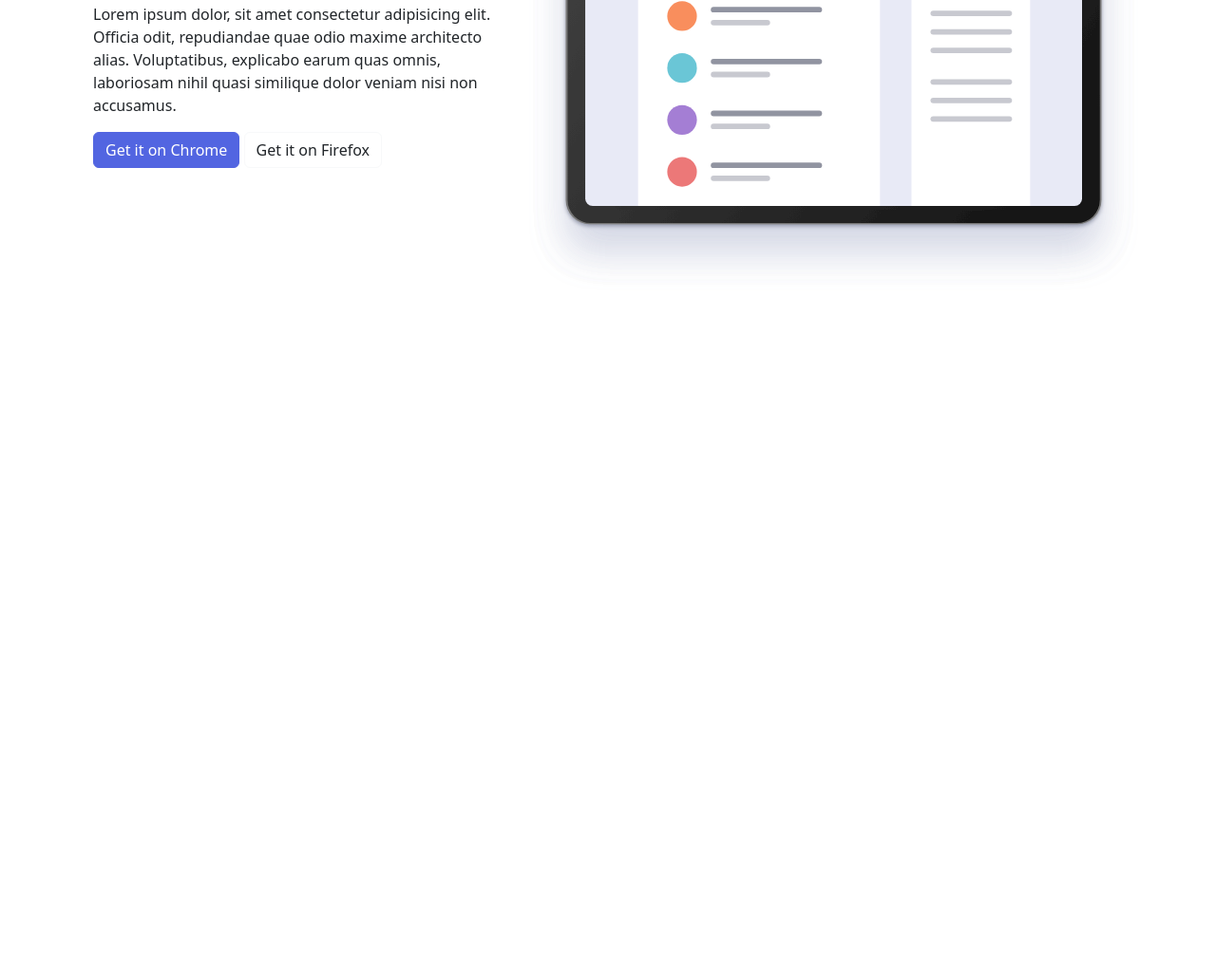
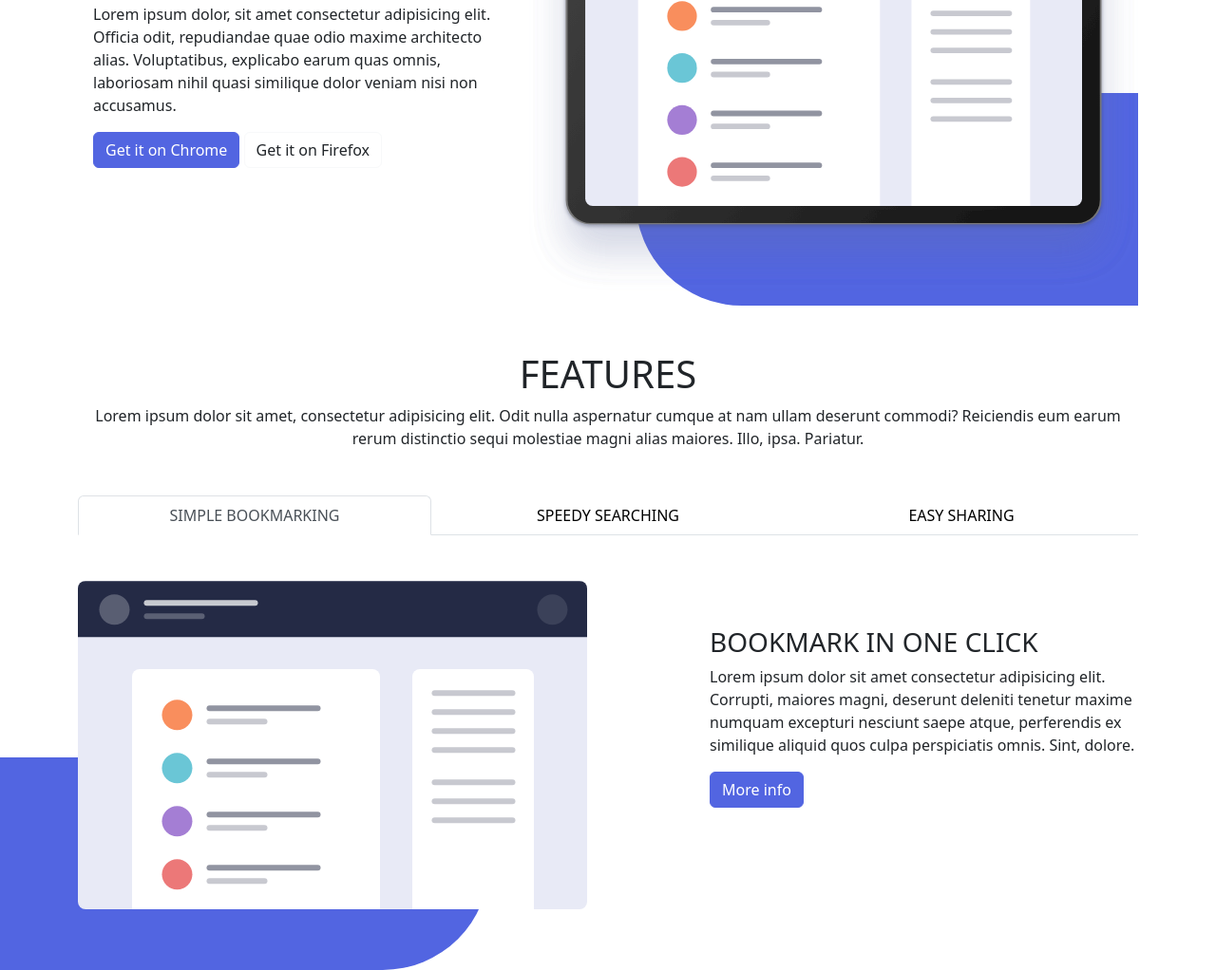
Before and after one commit to EricMorancho/Sprint-2, a website: page Nivell-1.2/index.html in a window 1280 px wide. Shown: the part 253-1275 px from the top of the page at 95% size. Before the commit the page ends 800 px from the top, so only its background shows below. Drawn offline with nearby package versions, Linux system fonts and the light colour scheme.

Commit message:
añadido grid y nav-tab

```diff
--- a/Nivell-1.2/index.html
+++ b/Nivell-1.2/index.html
@@ -1,19 +1,25 @@
 <html lang="en">
+
 <head>
   <meta charset="UTF-8">
   <meta http-equiv="X-UA-Compatible" content="IE=edge">
   <meta name="viewport" content="width=device-width, initial-scale=1.0">
-    <link href="https://cdn.jsdelivr.net/npm/bootstrap@5.0.2/dist/css/bootstrap.min.css" rel="stylesheet" integrity="sha384-EVSTQN3/azprG1Anm3QDgpJLIm9Nao0Yz1ztcQTwFspd3yD65VohhpuuCOmLASjC" crossorigin="anonymous">
-    <script src="https://cdn.jsdelivr.net/npm/bootstrap@5.0.2/dist/js/bootstrap.bundle.min.js" integrity="sha384-MrcW6ZMFYlzcLA8Nl+NtUVF0sA7MsXsP1UyJoMp4YLEuNSfAP+JcXn/tWtIaxVXM" crossorigin="anonymous"></script>
+  <link href="https://cdn.jsdelivr.net/npm/bootstrap@5.0.2/dist/css/bootstrap.min.css" rel="stylesheet"
+    integrity="sha384-EVSTQN3/azprG1Anm3QDgpJLIm9Nao0Yz1ztcQTwFspd3yD65VohhpuuCOmLASjC" crossorigin="anonymous">
+  <script src="https://cdn.jsdelivr.net/npm/bootstrap@5.0.2/dist/js/bootstrap.bundle.min.js"
+    integrity="sha384-MrcW6ZMFYlzcLA8Nl+NtUVF0sA7MsXsP1UyJoMp4YLEuNSfAP+JcXn/tWtIaxVXM" crossorigin="anonymous">
+  </script>
   <link rel="stylesheet" href="./sass/main.css">
   <title>Sprint 2 Ejercicio 1</title>
 </head>
+
 <body>
   <div class="container mb-5">
     <nav class="navbar navbar-expand-lg navbar-light bg-light">
       <div class="container-fluid">
         <a class="navbar-brand" href="#"><img src="./Imagenes/logo-bookmark.svg" alt=""></a>
-          <button class="navbar-toggler" type="button" data-bs-toggle="collapse" data-bs-target="#navbarNav" aria-controls="navbarNav" aria-expanded="false" aria-label="Toggle navigation">
+        <button class="navbar-toggler" type="button" data-bs-toggle="collapse" data-bs-target="#navbarNav"
+          aria-controls="navbarNav" aria-expanded="false" aria-label="Toggle navigation">
           <span class="navbar-toggler-icon"></span>
         </button>
         <div class="collapse navbar-collapse" id="navbarNav">
@@ -47,7 +53,77 @@
         </div>
       </div>
       <div class="col-12 col-lg-7 order-1 order-lg-2">
-            <img src="./Imagenes/illustration-hero.svg" alt="Hero" class="img-fluid">
+        <img src="./Imagenes/illustration-hero.svg" alt="Hero" class="img-fluid" id="img-hero">
+        <div class="cuadrado bg-primary"></div>
+      </div>
+    </div>
+  </div>
+
+  <div class="container">
+    <div class="row">
+      <div class="col-12">
+        <div class="text-center mt-5 mb-5">
+          <h1>FEATURES</h1>
+          <P>Lorem ipsum dolor sit amet, consectetur adipisicing elit. Odit nulla aspernatur cumque at nam ullam deserunt commodi? Reiciendis eum earum rerum distinctio sequi molestiae magni alias maiores. Illo, ipsa. Pariatur.</P>
+        </div>
+      </div>
+    </div>
+  </div>
+
+  <div class="container">
+    <div class="row">
+      <div class="col-12">
+        <ul class="nav nav-tabs nav-justified mb-5" id="myTab" role="tablist">
+          <li class="nav-item" role="presentation">
+            <button class="nav-link active" id="home-tab" data-bs-toggle="tab" data-bs-target="#home-tab-pane" type="button" role="tab" aria-controls="home-tab-pane" aria-selected="true">SIMPLE BOOKMARKING</button>
+          </li>
+          <li class="nav-item" role="presentation">
+            <button class="nav-link" id="profile-tab" data-bs-toggle="tab" data-bs-target="#profile-tab-pane" type="button" role="tab" aria-controls="profile-tab-pane" aria-selected="false">SPEEDY SEARCHING</button>
+          </li>
+          <li class="nav-item" role="presentation">
+            <button class="nav-link" id="contact-tab" data-bs-toggle="tab" data-bs-target="#contact-tab-pane" type="button" role="tab" aria-controls="contact-tab-pane" aria-selected="false">EASY SHARING</button>
+          </li>
+        </ul>
+        <div class="tab-content" id="myTabContent">
+          <div class="tab-pane fade show active" id="home-tab-pane" role="tabpanel" aria-labelledby="home-tab" tabindex="0">
+            <div class="row d-flex">
+              <div class="col-7">
+                <img src="./Imagenes/illustration-features-tab-1.svg" alt="ilustracion pestaña 1" class="img-fluid ">
+                <div class="cuadrado2 bg-primary"></div>
+              </div>
+              <div class="col-5 mt-5">
+                <h3>BOOKMARK IN ONE CLICK</h3>
+                <p>Lorem ipsum dolor sit amet consectetur adipisicing elit. Corrupti, maiores magni, deserunt deleniti tenetur maxime numquam excepturi nesciunt saepe atque, perferendis ex similique aliquid quos culpa perspiciatis omnis. Sint, dolore.</p>
+                <button type="button" class="btn btn-primary">More info</button>
+              </div>
+            </div>
+          </div>
+          <div class="tab-pane fade" id="profile-tab-pane" role="tabpanel" aria-labelledby="profile-tab" tabindex="0">
+            <div class="row d-flex">
+              <div class="col-7">
+                <img src="./Imagenes/illustration-features-tab-2.svg" alt="ilustracion pestaña 2" class="img-fluid ">
+                <div class="cuadrado2 bg-primary"></div>
+              </div>
+              <div class="col-5 mt-5">
+                <h3>INTELIGENCE SEARCH</h3>
+                <p>Lorem ipsum dolor sit amet consectetur adipisicing elit. Corrupti, maiores magni, deserunt deleniti tenetur maxime numquam excepturi nesciunt saepe atque, perferendis ex similique aliquid quos culpa perspiciatis omnis. Sint, dolore.</p>
+                <button type="button" class="btn btn-primary">More info</button>
+              </div>
+            </div>
+          </div>
+          <div class="tab-pane fade" id="contact-tab-pane" role="tabpanel" aria-labelledby="contact-tab" tabindex="0">
+            <div class="row d-flex">
+              <div class="col-7">
+                <img src="./Imagenes/illustration-features-tab-3.svg" alt="ilustracion pestaña 1" class="img-fluid ">
+                <div class="cuadrado2 bg-primary"></div>
+              </div>
+              <div class="col-5 mt-5">
+                <h3>SHARE YOUR BOOKMARKS</h3>
+                <p>Lorem ipsum dolor sit amet consectetur adipisicing elit. Corrupti, maiores magni, deserunt deleniti tenetur maxime numquam excepturi nesciunt saepe atque, perferendis ex similique aliquid quos culpa perspiciatis omnis. Sint, dolore.</p>
+                <button type="button" class="btn btn-primary">More info</button>
+              </div>
+            </div>
+          </div>
       </div>
     </div>
   </div>
@@ -55,6 +131,7 @@
 
 
 
+
 </body>
 
 </html>
--- a/Nivell-1.2/sass/main.scss
+++ b/Nivell-1.2/sass/main.scss
@@ -1,6 +1,24 @@
 $primary: #5265E1;
 $secondary: #FA5959;
 
+.cuadrado{
+    width: auto;
+	height: 14rem;
+	margin-top: -13rem;
+    margin-left: 7rem;
+    border-radius: 200px 0px 0px 200px;
+}
+
+.cuadrado2{
+    width: auto;
+	height: 14rem;
+	margin-top: -10rem;
+    margin-left: -8rem;
+    margin-right: 13rem;
+    border-radius: 0px 200px 200px 0px;
+}
+
+$nav-link-color: black;
 
 
 
```
Also changed, not shown: Nivell-1.2/sass/main.css, 1 other file. Lines whose indentation alone changed are shown as unchanged.
